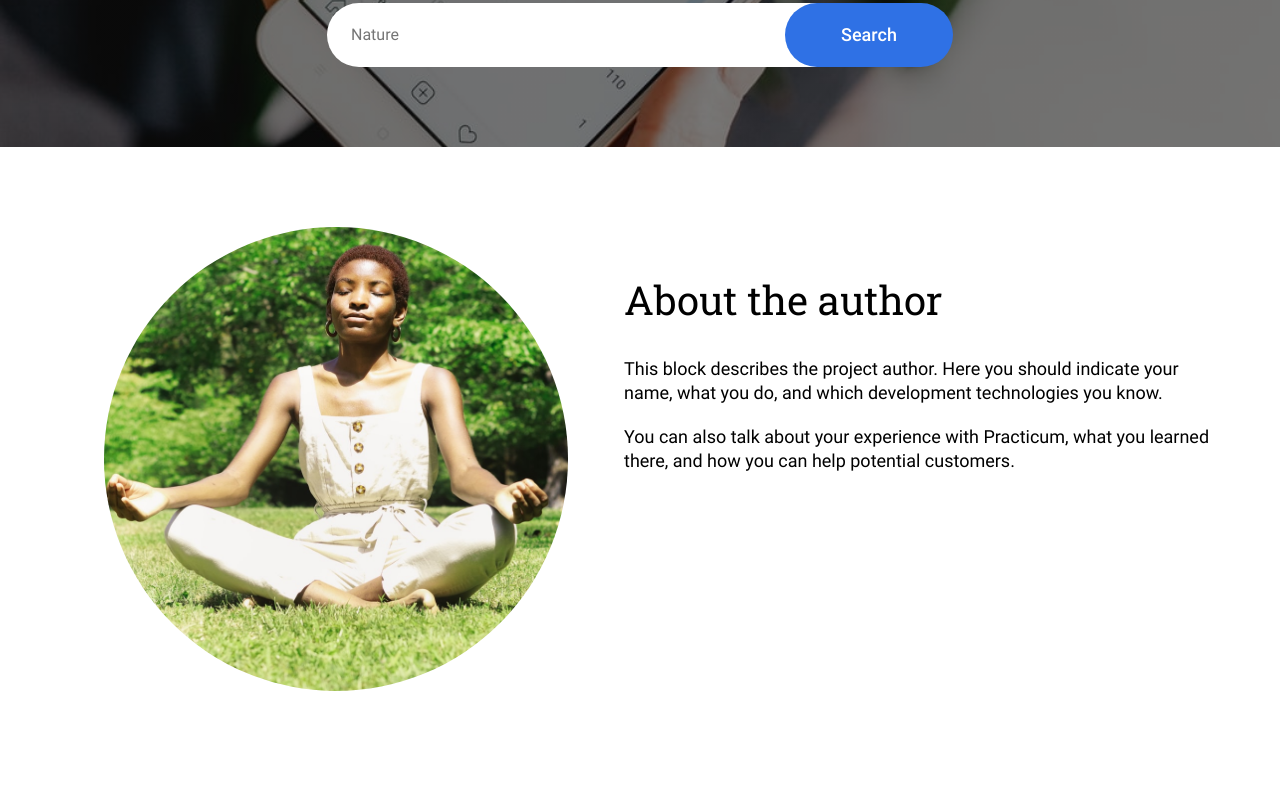
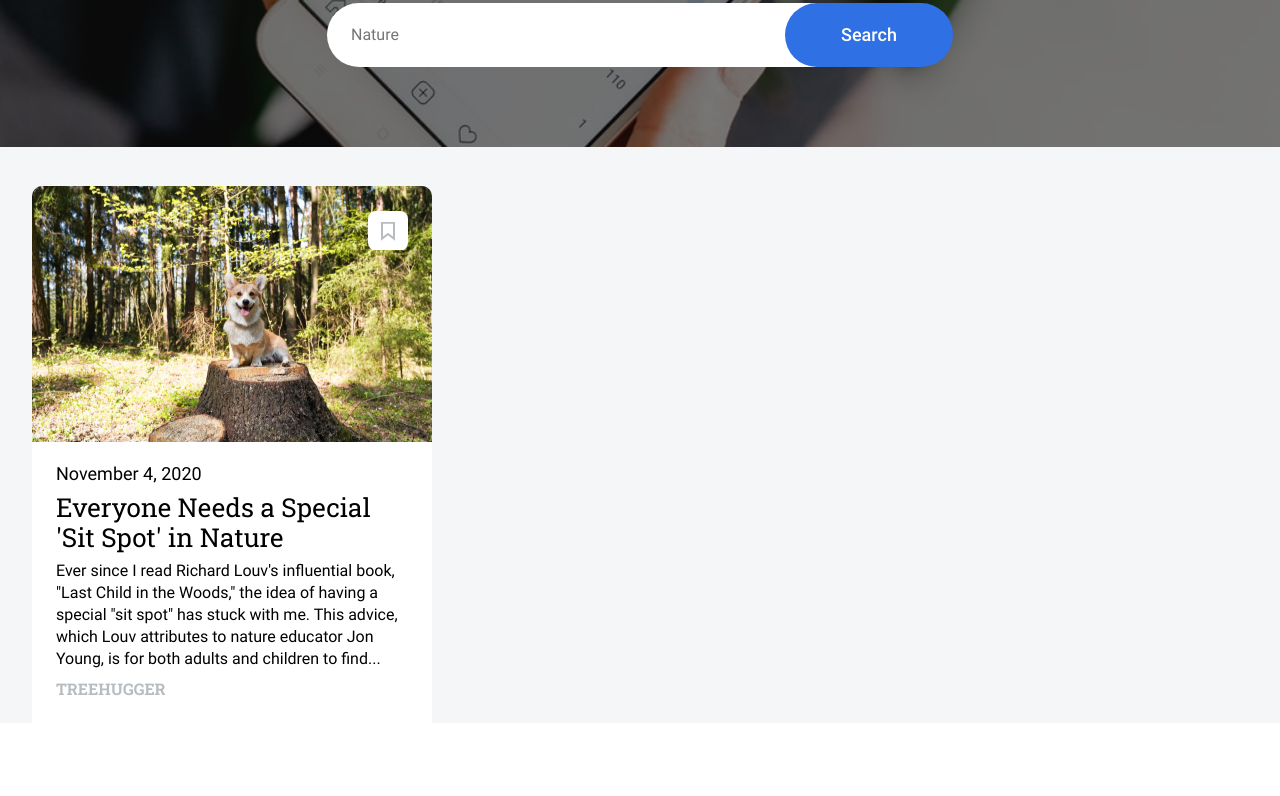
Before and after one commit to vakhitovalex/news-explorer-frontend, a React app: page / in a window 1280 px wide. Shown: the part 414-1210 px from the top of the page. Built offline with nearby package versions, Linux system fonts and the light colour scheme; grey boxes are pictures that could not be loaded.

Commit message:
add newscard

```diff
--- a/src/blocks/page/__container/page__container.css
+++ b/src/blocks/page/__container/page__container.css
@@ -1,5 +1,5 @@
 .page__container {
-  max-width: 1440px;
+  width: 1440px;
   display: flex;
   flex-direction: column;
   width: 100%;
--- a/src/components/App/App.css
+++ b/src/components/App/App.css
@@ -1,5 +1,5 @@
 .app {
-  max-width: 1440px;
+  /* width: 1440px; */
   display: flex;
   flex-direction: column;
   margin: 0 auto;
--- a/src/components/App/App.js
+++ b/src/components/App/App.js
@@ -1,8 +1,9 @@
-import React, { useState, useEffect } from 'react';
+import React from 'react';
 import { BrowserRouter } from 'react-router-dom';
 import Header from '../Header/Header';
 import About from '../About/About';
 import Footer from '../Footer/Footer';
+import Main from '../Main/Main';
 import './App.css';
 
 function App() {
@@ -10,6 +11,7 @@ function App() {
     <BrowserRouter>
       <div className='page__container'>
         <Header />
+        <Main />
         <About />
         <Footer />
       </div>
--- a/src/components/Header/Header.css
+++ b/src/components/Header/Header.css
@@ -47,9 +47,6 @@
   border-bottom: 3px solid white;
 }
 
-.header__button-container {
-}
-
 .header__button {
   font-family: 'Roboto';
   font-style: normal;
--- /dev/null
+++ b/src/components/Main/Main.css
@@ -0,0 +1,5 @@
+.main {
+  /* width: 1440px; */
+
+  background-color: #f5f6f7;
+}
--- /dev/null
+++ b/src/components/Main/Main.js
@@ -0,0 +1,11 @@
+import './Main.css';
+import NewsCard from '../NewsCard/NewsCard';
+
+function Main(props) {
+  return (
+    <main className='main'>
+      <NewsCard />
+    </main>
+  );
+}
+export default Main;
--- /dev/null
+++ b/src/components/NewsCard/NewsCard.css
@@ -0,0 +1,72 @@
+.newscard {
+  display: flex;
+  flex-direction: column;
+  width: 400px;
+  height: 576px;
+  padding: 0 32px;
+  margin: 0;
+}
+
+.newscard__save-flag {
+  background: url('../../images/flag.svg');
+  width: 40px;
+  height: 40px;
+  padding: 0;
+  border: 0;
+  position: relative;
+  top: 64px;
+  left: 336px;
+}
+
+.newscard__save-flag_active {
+  background: url('../../images/flag-saved.svg');
+  width: 40px;
+  height: 40px;
+  padding: 0;
+  border: 0;
+  position: relative;
+  top: 64px;
+  left: 336px;
+}
+
+.newscard__image {
+  height: 45%;
+  background: url('../../images/placeholder.png') no-repeat center;
+  border-radius: 10px 10px 0 0;
+}
+
+.newscard__information {
+  background-color: white;
+}
+.newscard__date {
+  font-family: 'Roboto';
+  font-weight: 400;
+  font-size: 18px;
+  line-height: 24px;
+  margin: 20px 24px 6px;
+}
+
+.newscard__title {
+  font-family: 'Roboto Slab';
+  font-weight: 400;
+  font-size: 26px;
+  line-height: 30px;
+  margin: 6px 24px 8px;
+}
+
+.newscard__subtitle {
+  font-family: 'Roboto';
+  font-weight: 400;
+  font-size: 16px;
+  line-height: 22px;
+  margin: 8px 24px 9px;
+}
+
+.newscard__source {
+  font-family: 'Roboto Slab';
+  font-weight: 700;
+  font-size: 16px;
+  line-height: 20px;
+  color: #b6bcbf;
+  margin: 9px 24px 24px;
+}
--- /dev/null
+++ b/src/components/NewsCard/NewsCard.js
@@ -0,0 +1,37 @@
+import React, { useContext } from 'react';
+import placeholderImage from '../../images/placeholder.png';
+import './NewsCard.css';
+// import { CurrentUserContext } from '../contexts/CurrentUserContext.js';
+
+function NewsCard(props) {
+  return (
+    <div className='newscard'>
+      <button
+        className={
+          'newscard__save-flag'
+          // isSaved ? 'newscard__save-flag_active' : 'newscard__save-flag'
+        }
+        // onClick={() => props.onCardSave(props.newsCard)}
+      ></button>
+      <div
+        className='newscard__image'
+        style={{ backgroundImage: { placeholderImage } }}
+      ></div>
+      <div className='newscard__information'>
+        <p className='newscard__date'>November 4, 2020</p>
+        <p className='newscard__title'>
+          Everyone Needs a Special 'Sit Spot' in Nature
+        </p>
+        <p className='newscard__subtitle'>
+          Ever since I read Richard Louv's influential book, "Last Child in the
+          Woods," the idea of having a special "sit spot" has stuck with me.
+          This advice, which Louv attributes to nature educator Jon Young, is
+          for both adults and children to find...
+        </p>
+        <p className='newscard__source'>TREEHUGGER</p>
+      </div>
+    </div>
+  );
+}
+
+export default NewsCard;
--- a/src/index.css
+++ b/src/index.css
@@ -2,10 +2,10 @@
 @import url(./vendor/normalize.css);
 
 body {
-  max-width: 1440px;
+  width: 1440px;
   display: flex;
   flex-direction: column;
-  /* width: 100%; */
+  width: 100%;
 
   /* margin: 0;
   font-family: -apple-system, BlinkMacSystemFont, 'Segoe UI', 'Roboto', 'Oxygen',
```
Also changed, not shown: src/images/flag-saved.svg (added), src/images/flag.svg (added), src/images/placeholder.png (added).
